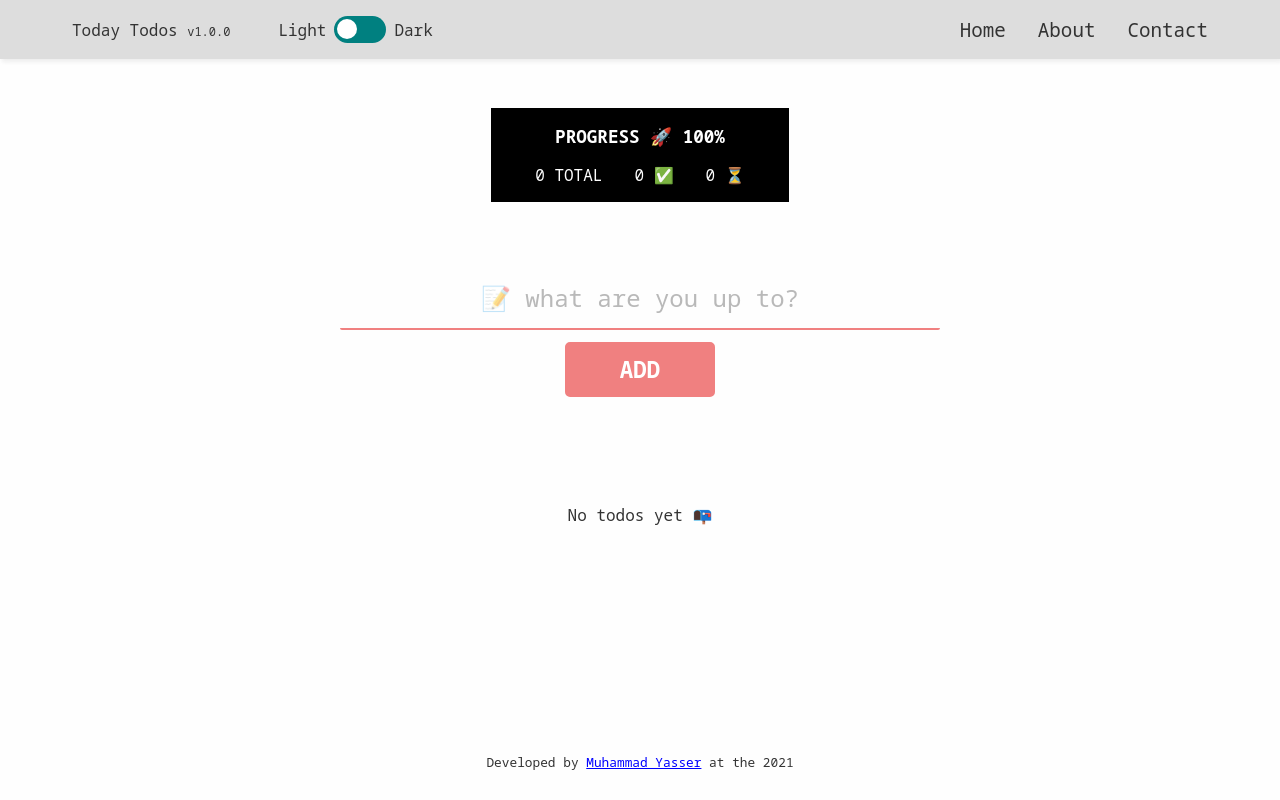
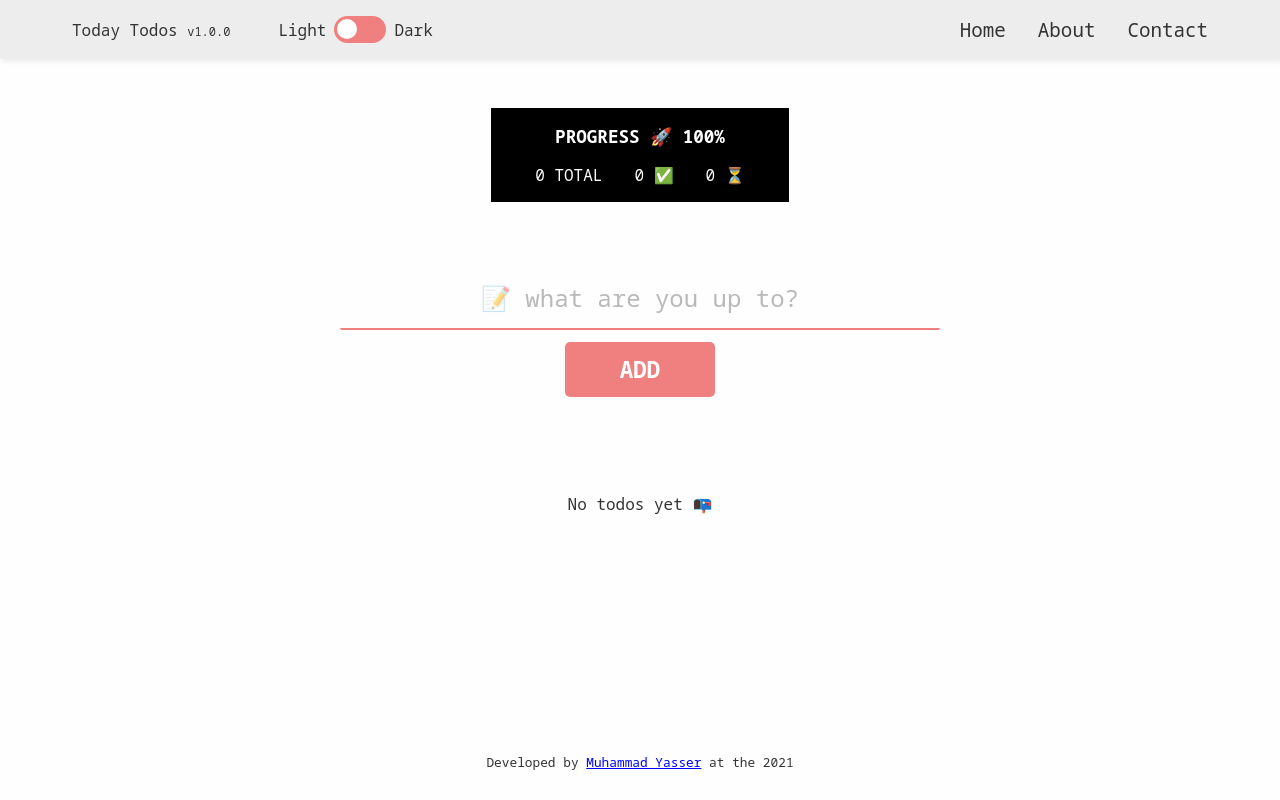
Before and after one commit to roktcode/todaytodos, a Svelte app: page / in a window 1280 px wide. Built offline with nearby package versions, Linux system fonts and the light colour scheme.

Commit message:
used data-theme instead

```diff
--- a/public/global.css
+++ b/public/global.css
@@ -4,10 +4,10 @@
 	transition: background;
 } */
 
-:root {
+html[data-theme="light"] {
 	--bg-color: #fefefe;
 	--text-color: #333;
-	--navbar-bg-color: #ddd;
+	--navbar-bg-color: #ededed;
 	--navbar-text-color: #333;
 	--li-hover-color: #ddd;
 	--li-hover-box-shadow-color: #eee;
@@ -32,10 +32,10 @@
 	--footer-link-color: blue;
 	--input-bg-color: none;
 	--navbar-box-shadow-color: #eee;
-	--dark-switch-bg-color: teal;
+	--dark-switch-bg-color: lightcoral;
 }
 
-.dark {
+html[data-theme="dark"] {
 	--bg-color: #333;
 	--text-color: #fefefe;
 	--navbar-bg-color: #222;
@@ -45,7 +45,7 @@
 	--li-completed-text-color: lightcoral;
 	--li-action-color: lightcoral;
 	--li-action-hover-text-color: black;
-	--input-button-bg-color: none;
+	--input-button-bg-color: var(--bg-color);
 	--input-border-color: teal;
 	--input-border: 2px solid var(--input-border-color);
 	--input-text-indicator-color: white;
@@ -62,7 +62,7 @@
 	--footer-link-color: yellow;
 	--input-bg-color: none;
 	--navbar-box-shadow-color: #333;
-	--dark-switch-bg-color: lightcoral;
+	--dark-switch-bg-color: teal;
 }
 
 * {
--- a/public/index.html
+++ b/public/index.html
@@ -1,18 +1,26 @@
 <!DOCTYPE html>
-<html lang="en">
-<head>
-	<meta charset='utf-8'>
-	<meta name='viewport' content='width=device-width,initial-scale=1'>
+<html lang="en" data-theme="light">
+	<head>
+		<meta charset="utf-8" />
+		<meta name="viewport" content="width=device-width,initial-scale=1" />
 
-	<title>Today Todos</title>
+		<title>Today Todos</title>
 
-	<link rel='icon' type='image/ico' href='/favicon.ico'>
-	<link rel='stylesheet' href='/global.css'>
-	<link rel='stylesheet' href='/build/bundle.css'>
+		<link rel="icon" type="image/ico" href="/favicon.ico" />
+		<link rel="stylesheet" href="/global.css" />
+		<link rel="stylesheet" href="/build/bundle.css" />
 
-	<script defer src='/build/bundle.js'></script>
-</head>
+		<script>
+			const isDark = localStorage.getItem("isDarkMode");
+			if (isDark) {
+				const json = JSON.parse(isDark);
+				if (json === true)
+					document.documentElement.setAttribute("data-theme", "dark");
+			}
+		</script>
 
-<body>
-</body>
+		<script defer src="/build/bundle.js"></script>
+	</head>
+
+	<body></body>
 </html>
--- a/src/App.svelte
+++ b/src/App.svelte
@@ -4,15 +4,16 @@
 	import Footer from "./components/Footer.svelte";
 	import { onMount } from "svelte";
 
-	function loadTheme() {
-		const isDark = localStorage.getItem("isDarkMode");
-		if (isDark) {
-			const json = JSON.parse(isDark);
-			if (json === true) document.body.classList.add('dark')
-		}
-	}
+	// function loadTheme() {
+	// 	const isDark = localStorage.getItem("isDarkMode");
+	// 	if (isDark) {
+	// 		const json = JSON.parse(isDark);
+	// 		if (json === true)
+	// 			document.documentElement.setAttribute("data-theme", "dark");
+	// 	}
+	// }
 
-	onMount(() => loadTheme());
+	// onMount(() => loadTheme());
 </script>
 
 <div class="grid">
--- a/src/components/DarkModeSwitch.svelte
+++ b/src/components/DarkModeSwitch.svelte
@@ -13,20 +13,26 @@
 	});
 
 	function toggleDarkMode() {
-		document.body.classList.toggle("dark");
+		// document.body.classList.toggle("dark");
+		document.documentElement.setAttribute(
+			"data-theme",
+			isDarkMode ? "dark" : "light"
+		);
 		localStorage.setItem("isDarkMode", JSON.stringify(isDarkMode));
 	}
 </script>
 
 <div class="switch">
 	<div class="switch-text">Light</div>
-	<div><input
-		type="checkbox"
-		bind:checked={isDarkMode}
-		on:change={toggleDarkMode}
-		id="switch"
-		name="theme"
-	/><label for="switch">Toggle</label></div>
+	<div>
+		<input
+			type="checkbox"
+			bind:checked={isDarkMode}
+			on:change={toggleDarkMode}
+			id="switch"
+			name="theme"
+		/><label for="switch">Toggle</label>
+	</div>
 	<div class="switch-text">Dark</div>
 </div>
 
--- a/src/components/TodoView.svelte
+++ b/src/components/TodoView.svelte
@@ -222,6 +222,10 @@
 		font-size: 1.4rem;
 		width: 150px;
 		font-weight: bold;
+		display: flex;
+		justify-content: center;
+		align-items: center;
+		margin: 0;
 	}
 
 	.input button:hover {
```
